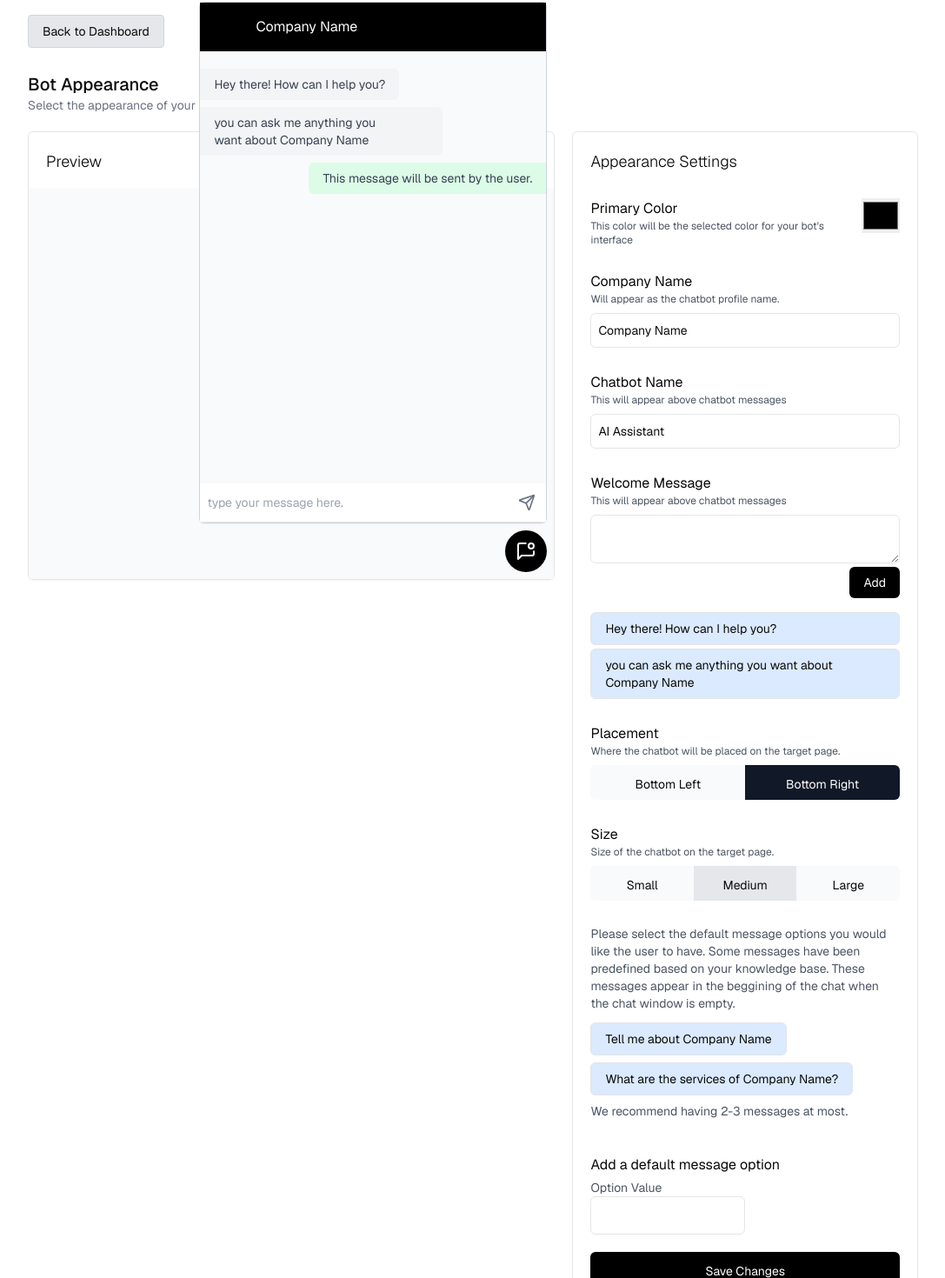
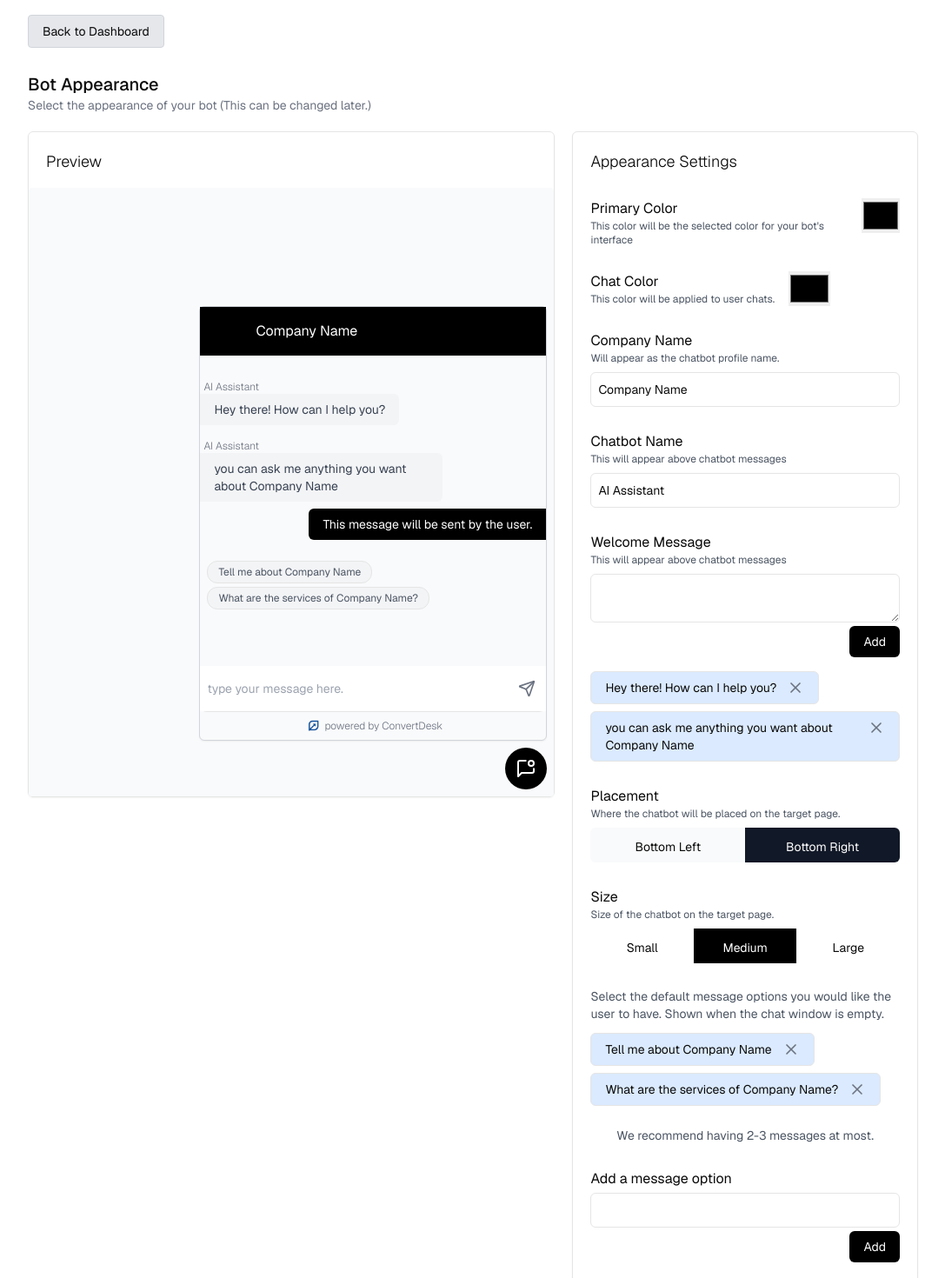
Before and after one commit to devXamr/convertdesk-sb, a Next.js app: page /dashboard/create-bot in a window 1280 px wide. Shown: the part 87-1557 px from the top of the page at 87% size, without its empty margins (96-1183 px from the left). Built offline with nearby package versions, Linux system fonts and the light colour scheme; no server answers.

Commit message:
feat: added more config settings to the appearance config and hooked them up with the preview todo: add profile picture to the chat window

```diff
--- a/components/ai-message.tsx
+++ b/components/ai-message.tsx
@@ -1,9 +1,11 @@
 import React from 'react';
 
-function AiMessage({message}) {
+function AiMessage({message, chatbotName}) {
     return (
-        <div className='text-sm px-4 py-2 bg-gray-100 mt-2 rounded-r-md text-balance text-gray-700 w-fit max-w-[70%]'>{message}</div>
-
+        <div>
+            <div className='text-xs ml-1 text-gray-500 font-light mt-4'>{chatbotName}</div>
+        <div className='text-sm px-4 py-2 bg-gray-100 rounded-r-md text-gray-700 w-fit max-w-[70%]'>{message}</div>
+        </div>
 );
 }
 
--- a/components/appearance-config-section.tsx
+++ b/components/appearance-config-section.tsx
@@ -16,20 +16,23 @@ function AppearanceConfigSection() {
     const [defaultMessages, setDefaultMessages] = useState<string[]>([`Tell me about ${companyName}`, `What are the services of ${companyName}?`])
 
 
+    const [chatColor, setChatColor] = useState('#000000')
+
+
 
     return (
         <div className='grid grid-cols-5 gap-5'>
             <div className='col-span-3 flex flex-col border rounded-md shadow-sm pt-5 h-fit sticky top-0 '>
                 <div className='text-lg px-5 font-light'>Preview</div>
-                <div className='min-h-[450px] flex-1  bg-gray-50 rounded-sm mt-4 relative'>
-                    <PreviewChat appearanceColor={appearanceColor} companyName={companyName} chatbotName={chatbotName} welcomeMessages={welcomeMessages} botPlacement={botPlacement} botSize={botSize} defaultMessages={defaultMessages}/>
+                <div className='min-h-[700px] flex-1  bg-gray-50 rounded-sm mt-4 relative'>
+                    <PreviewChat appearanceColor={appearanceColor} companyName={companyName} chatbotName={chatbotName} welcomeMessages={welcomeMessages} botPlacement={botPlacement} botSize={botSize} defaultMessages={defaultMessages} chatColor={chatColor}/>
                 </div>
             </div>
 
             <div className='col-span-2'>
                 <AppearanceSettings appearanceColor={appearanceColor} setAppearanceColor={setAppearanceColor}
                                     companyName={companyName} setCompanyName={setCompanyName} chatbotName={chatbotName} setChatbotName={setChatbotName} welcomeMessages={welcomeMessages} setWelcomeMessages={setWelcomeMessages}
-                                    botPlacement={botPlacement} setBotPlacement={setBotPlacement} botSize={botSize} setBotSize={setBotSize} defaultMessages={defaultMessages} setDefaultMessages={setDefaultMessages} />
+                                    botPlacement={botPlacement} setBotPlacement={setBotPlacement} botSize={botSize} setBotSize={setBotSize} defaultMessages={defaultMessages} setDefaultMessages={setDefaultMessages} chatColor={chatColor} setChatColor={setChatColor}/>
 
             </div>
 
--- a/components/appearance-settings.tsx
+++ b/components/appearance-settings.tsx
@@ -1,10 +1,20 @@
 'use client'
 import React, {useEffect, useState} from 'react';
+import {X} from "lucide-react";
 
-function AppearanceSettings({setAppearanceColor, appearanceColor, chatbotName, setChatbotName, setCompanyName, companyName, setWelcomeMessages, welcomeMessages, defaultMessages, botPlacement, setBotPlacement}) {
+function AppearanceSettings({chatColor, setChatColor, setAppearanceColor, appearanceColor, chatbotName, setChatbotName, setCompanyName, companyName, setWelcomeMessages, welcomeMessages, setDefaultMessages, defaultMessages, botPlacement, setBotPlacement, botSize, setBotSize}) {
 
     const [currentWelcomeMessage, setCurrentWelcomeMessage] = useState('')
+    const [currentDefaultMessage, setCurrentDefaultMessage] = useState('')
 
+    function handleDefaultMessageAddition(){
+        if (currentDefaultMessage === ''){
+            return
+        }
+        setDefaultMessages(prev => [...prev, currentDefaultMessage])
+
+        setCurrentDefaultMessage('')
+    }
 
     function handleWelcomeMessageAddition(){
         if(currentWelcomeMessage === ''){
@@ -28,6 +38,19 @@ function AppearanceSettings({setAppearanceColor, appearanceColor, chatbotName, s
 
                 <div className='w-12 h-10'>
                     <input type='color' value={appearanceColor} onChange={(e) => setAppearanceColor(e.target.value)}
+                           className='w-full h-full'/>
+                </div>
+            </div>
+
+            <div className='flex mt-7 gap-4'>
+                <div>
+                    <div>Chat Color</div>
+                    <div className='text-xs text-gray-600'>This color will be applied to user chats.
+                    </div>
+                </div>
+
+                <div className='w-12 h-10'>
+                    <input type='color' value={chatColor} onChange={(e) => setChatColor(e.target.value)}
                            className='w-full h-full'/>
                 </div>
             </div>
@@ -68,10 +91,16 @@ function AppearanceSettings({setAppearanceColor, appearanceColor, chatbotName, s
                               className='w-full h-full border rounded-md px-2 text-sm py-2'/>
 
                 </div>
-                <button className='block mb-4 ml-auto bg-black text-white px-4 py-2 mt-1 rounded-md text-sm' onClick={handleWelcomeMessageAddition}>Add</button>
+                <button className='block mb-4 ml-auto bg-black text-white px-4 py-2 mt-1 rounded-md text-sm'
+                        onClick={handleWelcomeMessageAddition}>Add
+                </button>
 
-                <div>{welcomeMessages.map(each => <div
-                    className='px-4 py-2 bg-blue-100 border text-sm rounded-md mb-1'>{each}</div>
+                <div className='flex flex-wrap gap-2'>{welcomeMessages.map(each => <div
+                        className='px-4 py-2 bg-blue-100 border text-sm rounded-md flex gap-3 '>{each}
+                        <div className='text-gray-500'><X size={20} className='cursor-pointer'
+                                                          onClick={() => setWelcomeMessages(prev => prev.filter(eachMessage => eachMessage !== each))}/>
+                        </div>
+                    </div>
                 )}</div>
             </div>
 
@@ -83,8 +112,14 @@ function AppearanceSettings({setAppearanceColor, appearanceColor, chatbotName, s
                 </div>
 
                 <div className='w-full h-10 flex'>
-                    <div className={`px-6 py-3 text-sm transition-colors cursor-pointer ${botPlacement === 'left' ? 'bg-gray-900 text-white':'bg-gray-50'} rounded-l-md w-1/2 text-center`} onClick={() => setBotPlacement('left')}>Bottom Left</div>
-                    <div className={`px-6 py-3 text-sm transition-colors cursor-pointer ${botPlacement === 'right' ? 'bg-gray-900 text-white':'bg-gray-50'} bg-gray-200 rounded-r-md w-1/2 text-center`} onClick={() => setBotPlacement('right')}>Bottom Right</div>
+                    <div
+                        className={`px-6 py-3 text-sm transition-colors cursor-pointer ${botPlacement === 'left' ? 'bg-gray-900 text-white' : 'bg-gray-50'} rounded-l-md w-1/2 text-center`}
+                        onClick={() => setBotPlacement('left')}>Bottom Left
+                    </div>
+                    <div
+                        className={`px-6 py-3 text-sm transition-colors cursor-pointer ${botPlacement === 'right' ? 'bg-gray-900 text-white' : 'bg-gray-50'} bg-gray-200 rounded-r-md w-1/2 text-center`}
+                        onClick={() => setBotPlacement('right')}>Bottom Right
+                    </div>
 
                 </div>
             </div>
@@ -97,37 +132,57 @@ function AppearanceSettings({setAppearanceColor, appearanceColor, chatbotName, s
                 </div>
 
                 <div className='w-full h-10 flex'>
-                    <div className='px-6 py-3 text-sm bg-gray-50 rounded-l-md w-1/2 text-center'>Small</div>
-                    <div className='px-6 py-3 text-sm bg-gray-200 w-1/2 text-center'>Medium</div>
-                    <div className='px-6 py-3 text-sm bg-gray-50 rounded-r-md w-1/2 text-center'>Large</div>
+                    <div
+                        className={`px-6 py-3 text-sm cursor-pointer transition-colors ${botSize === 'small' && 'bg-black text-white'} rounded-l-md w-1/2 text-center`}
+                        onClick={() => setBotSize('small')}>Small
+                    </div>
+                    <div
+                        className={`px-6 py-3 text-sm cursor-pointer transition-colors   ${botSize === 'medium' && 'bg-black text-white'} w-1/2 text-center`}
+                        onClick={() => setBotSize('medium')}>Medium
+                    </div>
+                    <div
+                        className={`px-6 py-3 text-sm cursor-pointer transition-colors ${botSize === 'large' && 'bg-black text-white'} rounded-r-md w-1/2 text-center`}
+                        onClick={() => setBotSize('large')}>Large
+                    </div>
 
                 </div>
             </div>
 
-            <div className=' mb-3 mt-7 text-gray-600 text-sm'>Please select the default message options you
-                would like the user to have. Some messages have been predefined based on your knowledge base. These
-                messages appear in the beggining of the chat when the chat window is empty.
+            <div className=' mb-3 mt-7 text-gray-600 text-sm'> Select the default message options you
+                would like the user to have. Shown when the chat window is empty.
             </div>
 
             <div className='flex flex-wrap gap-2'>
 
-                {defaultMessages.map(each => <div className='px-4 py-2 bg-blue-100 border text-sm rounded-md'>{each}</div>)}
+                {defaultMessages.map(each => <div
+                    className='px-4 py-2 bg-blue-100 border text-sm rounded-md flex gap-3 '>{each}
+                    <div className='text-gray-500'><X size={20} className='cursor-pointer'
+                                                      onClick={() => setDefaultMessages(prev => prev.filter(eachMessage => eachMessage !== each))}/>
+                    </div>
+                </div>)}
 
 
             </div>
-            <div className=' mb-3 mt-2 text-gray-600 text-sm'>We recommend having 2-3 messages at most.</div>
-
-            <div className=' mt-10'>Add a default message option</div>
-            <div className='flex gap-4 mb-10 mt-1'>
-
-                <div className='w-1/2'>
-                    <div className='text-sm text-gray-600'>Option Value</div>
-                    <input type='text'
-                           className='w-full h-full border rounded-md px-2 text-sm'/>
-                </div>
+            <div className=' mb-3 text-gray-600 text-sm text-center mt-6'>We recommend having 2-3 messages at most.
             </div>
 
-            <button className=' hover:bg-black/80 block mt-10 bg-black px-4 py-3 rounded-md text-sm w-full text-white'>
+
+            <div className='mt-7'>Add a message option</div>
+            <div className='flex gap-4 mt-1'>
+
+                <div className='w-full'>
+                    <input type='text'
+                           className='w-full h-full border rounded-md px-2 py-2.5 text-sm' value={currentDefaultMessage}
+                           onChange={(e) => setCurrentDefaultMessage(e.target.value)}/>
+                </div>
+
+            </div>
+            <button className='block mb-4 ml-auto bg-black text-white px-4 py-2 mt-1 rounded-md text-sm'
+                    onClick={handleDefaultMessageAddition}>Add
+            </button>
+
+
+            <button className=' hover:bg-black/80 block mt-7 bg-black px-4 py-3 rounded-md text-sm w-full text-white'>
                 Save Changes
             </button>
         </div>
--- a/components/preview-chat.tsx
+++ b/components/preview-chat.tsx
@@ -2,33 +2,58 @@
 import React, {useEffect, useState} from 'react';
 import {MessageSquareDot, Send} from "lucide-react";
 import AiMessage from "@/components/ai-message";
+import Image from 'next/image'
+import logo from '../public/convertdesklogo.png'
+
+function getTextColor(backgroundColor: string): string {
+    const r = parseInt(backgroundColor.substr(1, 2), 16);
+    const g = parseInt(backgroundColor.substr(3, 2), 16);
+    const b = parseInt(backgroundColor.substr(5, 2), 16);
+
+    const luminance = 0.299 * r + 0.587 * g + 0.114 * b;
+
+    return luminance < 128 ? '#FFFFFF' : '#000000';
+}
+
+function PreviewChat({appearanceColor, chatbotName, companyName, defaultMessages, welcomeMessages, chatColor, botPlacement, botSize}) {
+    const [chatIconClicked, setChatIconClicked] = useState(true)
+    const [textColor, setTextColor] = useState(() => getTextColor(chatColor))
 
 
-
-function PreviewChat({appearanceColor, companyName, defaultMessages, welcomeMessages, botPlacement}) {
-    const [chatIconClicked, setChatIconClicked] = useState(true)
-
+    useEffect(() => {
+       setTextColor(() => getTextColor(chatColor))
+    }, [chatColor]);
 
 
     return (
         <div className={`absolute ${botPlacement === 'right' ? 'right-2' : 'left-2'} bottom-2`}>
-            {chatIconClicked && <div className='bottom-14 flex flex-col relative h-[600px] w-[400px] bg-gray-50 border-gray-300 shadow-sm rounded-md border'>
+            {chatIconClicked && <div className={`bottom-14 flex flex-col relative ${botSize === 'large' && 'h-[600px] w-[450px]'} ${botSize === 'medium' && 'h-[500px] w-[400px]'} ${botSize === 'small' && 'h-[400px] w-[300px]'} bg-gray-50 border-gray-300 shadow-sm rounded-md border`}>
                 <div className='flex py-2 px-2 items-center gap-4' style={{backgroundColor: appearanceColor}}>
                     <div className='rounded-full w-10 h-10 bg-black'></div>
                     <div className='text-white'>{companyName}</div>
                 </div>
 
                 <div className='flex-1 overflow-y-scroll py-3'>
-                    {welcomeMessages.map(each => <AiMessage message={each}/>)}
+                    {welcomeMessages.map(each => <AiMessage message={each} chatbotName={chatbotName}/>)}
 
 
-                    <div className='text-sm px-4 py-2 mt-2 bg-green-100 rounded-l-md text-gray-700 w-fit max-w-[70%] ml-auto'>This message will be sent by the user.</div>
+                    <div style={{color: textColor, backgroundColor: chatColor}}
+                         className='text-sm px-4 py-2 mt-2 bg-green-100 rounded-l-md text-gray-700 w-fit max-w-[70%] ml-auto'>This
+                        message will be sent by the user.
+                    </div>
+
+                    <div className='flex w-full flex-wrap gap-1 px-2 py-2 mt-4'>
+                        {defaultMessages.map(each => <div
+                            className='text-xs px-3 py-1 border bg-gray-100 text-gray-600 cursor-pointer rounded-xl'>{each}</div>)}
+                    </div>
                 </div>
 
+
                 <div className='flex border-b rounded-b-lg'>
-                    <input className='outline-0 py-3 flex-1 px-2 text-sm' placeholder='type your message here.'/>
+                    <input className='outline-0 py-4 flex-1 px-2 text-sm' placeholder='type your message here.'/>
                     <button className='bg-white text-gray-500 px-3'><Send size='20px'/></button>
                 </div>
+                <div className='text-center text-xs py-1 text-gray-500 font-light flex items-center justify-center'><Image src={logo} className='w-6'/>powered by ConvertDesk</div>
             </div>}
             <div style={{backgroundColor: appearanceColor}} onClick={() => setChatIconClicked(prev => !prev)} className={`rounded-full px-3 py-3 text-white absolute transition-all ${botPlacement === 'right' ? 'bottom-0 right-0' : 'bottom-0 left-0'}`}><div><MessageSquareDot/></div></div>
         </div>
```
Also changed, not shown: app/dashboard/layout.tsx (+5 -2 lines), public/convertdesk-white-bg.png (added), public/convertdesklogo.png (added).
